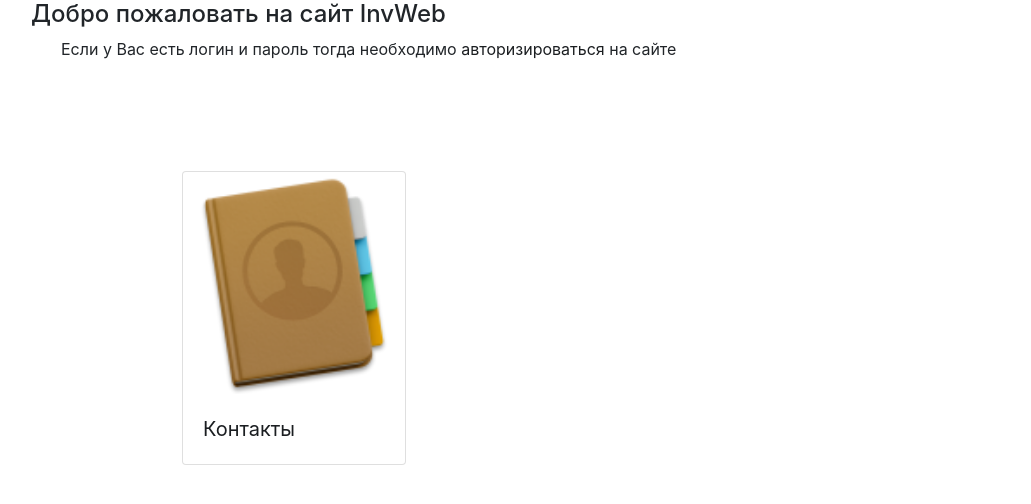
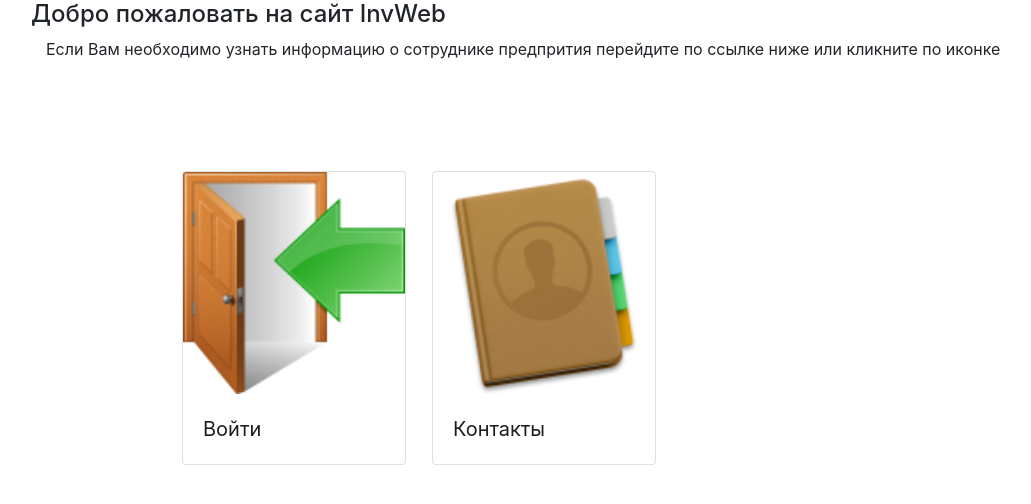
Before and after one commit to UrazbakhtinIVE/InvProduct, a Django app: page / in a window 1280 px wide. Shown: the part 70-574 px from the top of the page, without its empty margins (39-1070 px from the left). Run offline with Django 3.2, Linux system fonts and the light colour scheme; some libraries are stand-ins or nearby versions.

Commit message:
Добавление контактов для не авторизировнных пользователей

```diff
--- a/templates/accounts/Wellcome.html
+++ b/templates/accounts/Wellcome.html
@@ -14,12 +14,22 @@
             <div class="row">
                <h4>Добро пожаловать на сайт InvWeb </h4>
             </div>
-              <div class="col"><p>Если у Вас есть логин и пароль тогда необходимо  <a class="logo_link" href="{% url 'login' %}">авторизироваться</a>  на сайте</p></div>
+
+            <p>Если Вам необходимо узнать информацию о сотруднике предпрития перейдите по ссылке ниже или кликните по иконке</p>
 
 
              <div class="wrap-card">
             <div class="container">
                 <div class="row">
+
+
+                     <div class="card" style="width: 14rem;">
+                       <a href="{% url 'login' %}"> <img src="{% static 'img/log.png' %}" class="card-img-top" alt="..."></a>
+                            <div class="card-body">
+                                <p class="card-text"><a class="link_for_img" href="{% url 'login' %}">Войти</a></p>
+
+                            </div>
+                    </div>
 
                     <div class="card" style="width: 14rem;">
                        <a href="{% url 'list_person' %}"> <img src="{% static 'img/contacts.png' %}" class="card-img-top" alt="..."></a>
```
Also changed, not shown: static/static_dev/img/log.png (added).
